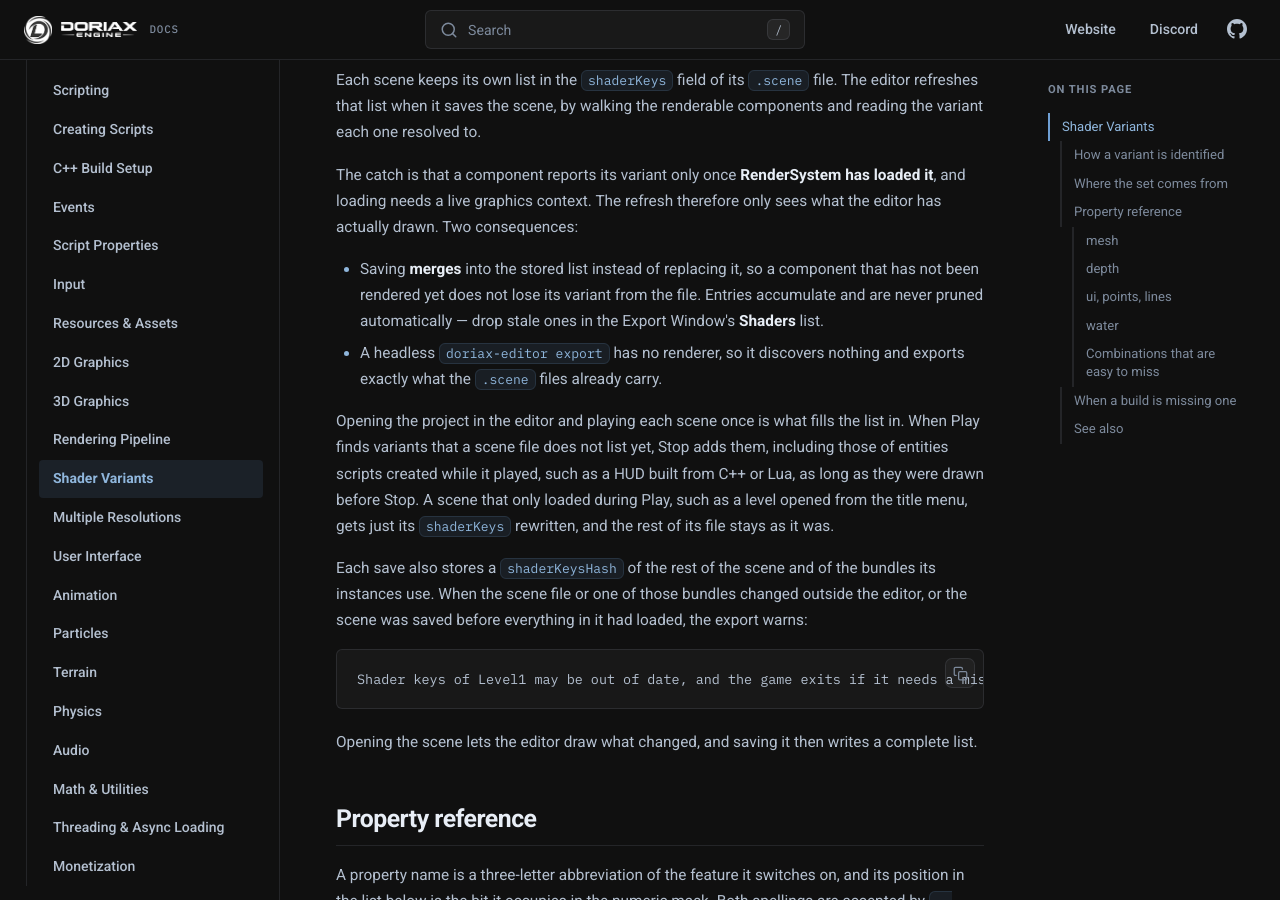
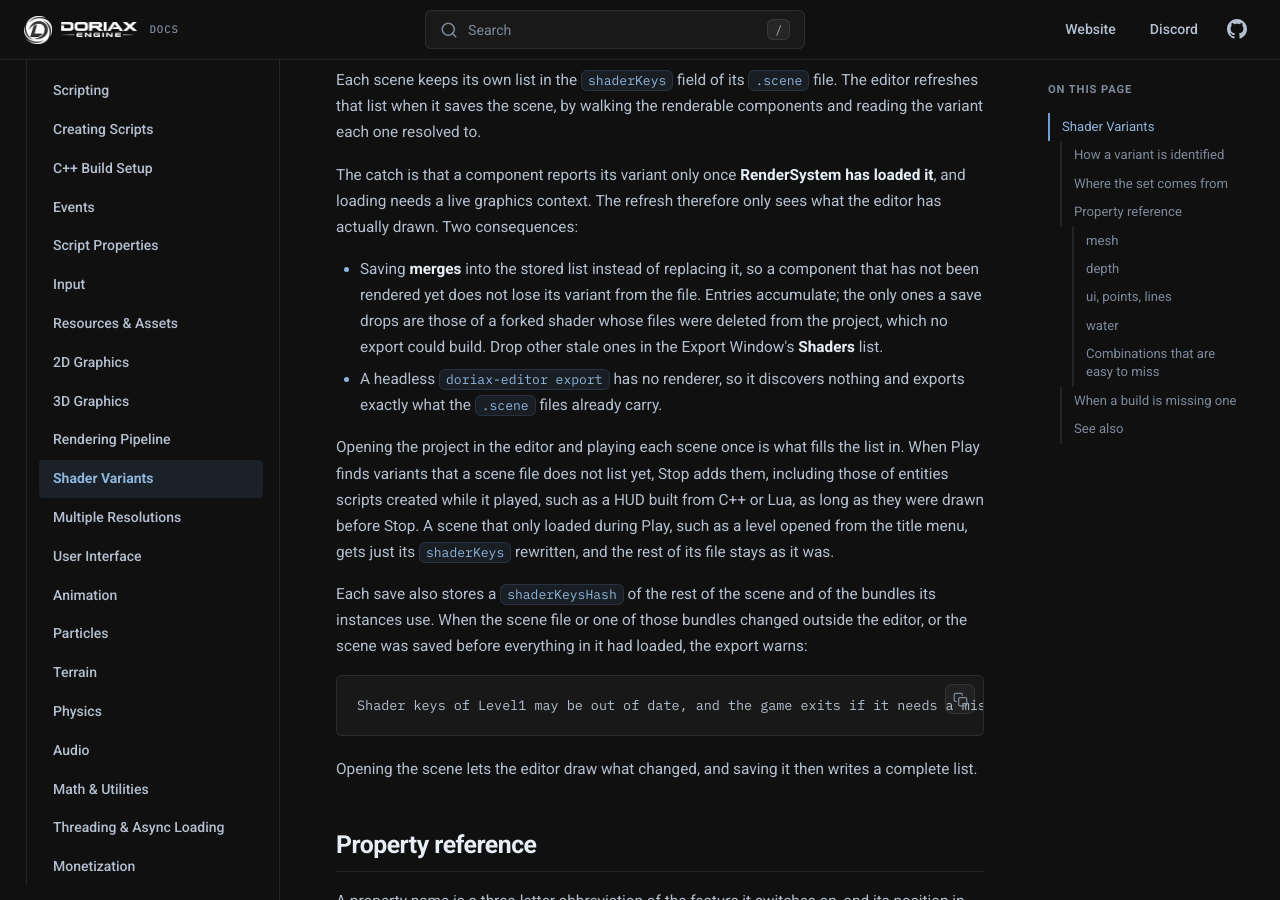
Before and after one commit to doriaxengine/doriax-docs, an MkDocs documentation site: the page built from docs/manual/shader-variants.md, in a window 1280 px wide and 900 px high, scrolled down 586 px. Built offline with MkDocs 1.6.1, drawn with Linux system fonts in a browser that asks for light colours; comment, search, counter and statistics services are not loaded.

Commit message:
Noted that saving drops shader keys of deleted forks

```diff
--- a/docs/manual/shader-variants.md
+++ b/docs/manual/shader-variants.md
@@ -33,9 +33,10 @@ it**, and loading needs a live graphics context. The refresh therefore only sees
 editor has actually drawn. Two consequences:
 
 - Saving **merges** into the stored list instead of replacing it, so a component that has
-  not been rendered yet does not lose its variant from the file. Entries accumulate and
-  are never pruned automatically — drop stale ones in the Export Window's **Shaders**
-  list.
+  not been rendered yet does not lose its variant from the file. Entries accumulate; the
+  only ones a save drops are those of a forked shader whose files were deleted from the
+  project, which no export could build. Drop other stale ones in the Export Window's
+  **Shaders** list.
 - A headless [`doriax-editor export`](../editor/command-line.md#export-build-a-project-to-a-target)
   has no renderer, so it discovers nothing and exports exactly what the `.scene` files
   already carry.
```
